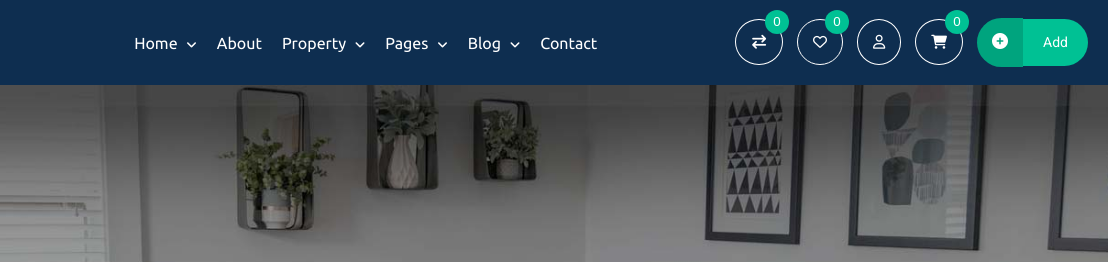
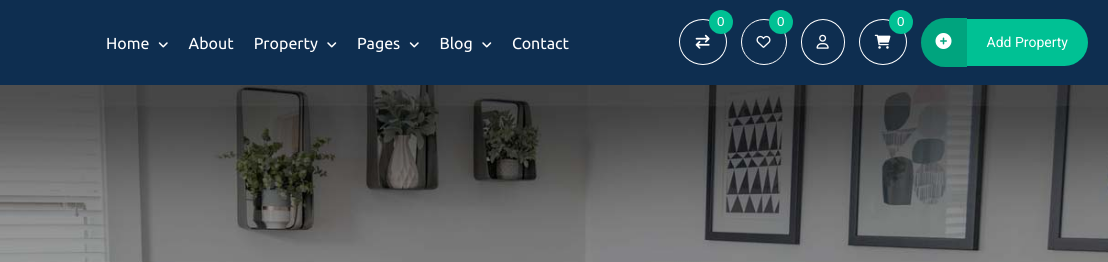
Before and after one commit to omsatashia/home-listi, a plain HTML site: page index.html in a window 1280 px wide. Shown: the top 262 px of the page, 172-1280 px from the left. Drawn offline with Linux system fonts and the light colour scheme; files whose address does not match are found by name; a web font is replaced by a local one.

Commit message:
changed back to Add property

```diff
--- a/index.html
+++ b/index.html
@@ -115,7 +115,7 @@
                 <span class="head-btn">
                     <span class="head-plus-btn"><button><i class="fa-solid fa-circle-plus"></i></button></span>
                     <span class="head-add-btn">
-                        <button>Add</button>
+                        <button>Add Property</button>
                     </span>
                 </span>
             </div>
```
